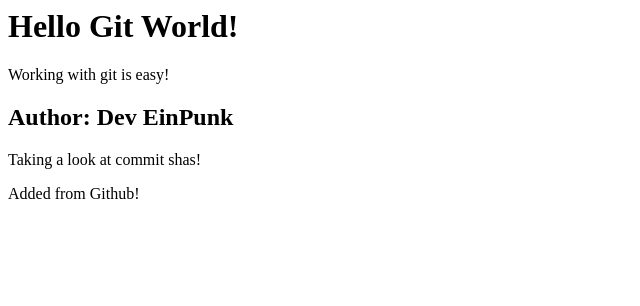
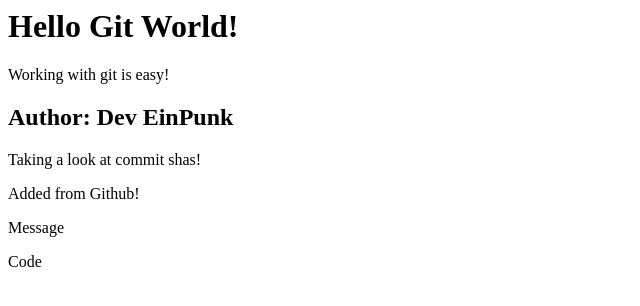
Before and after one commit to EINCORE/EinPunk, a plain HTML site: page index.html in a window 1280 px wide. Shown: the whole page, without its empty margins (0-640 px from the left). Drawn offline with Linux system fonts and the light colour scheme.

Commit message:
Added all email messages in form of code

```diff
--- a/index.html
+++ b/index.html
@@ -14,4 +14,11 @@
     <p>Added from Github!</p>
 </div>
 
+<div>
+    <p>Message</p>
+</div>
+
+<div>
+    <p>Code</p>
+</div>
 <!---Some comments--->
```
